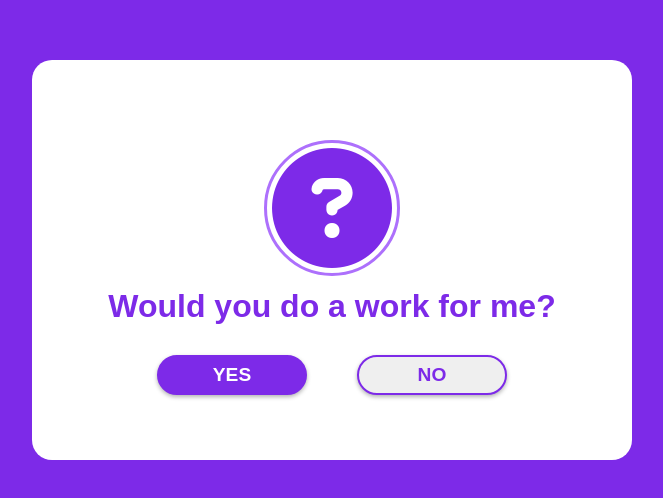
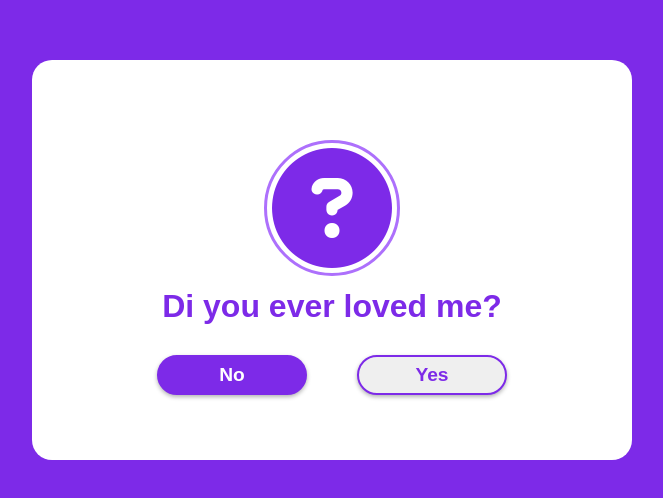
Before and after one commit to deeku02/app_js, a plain HTML site: page index.html in a window 1280 px wide. Shown: the part 140-638 px from the top of the page, without its empty margins (308-971 px from the left). Drawn offline with Linux system fonts and the light colour scheme.

Commit message:
Update index.html

```diff
--- a/index.html
+++ b/index.html
@@ -17,10 +17,10 @@
 
         <br><i class="fa-solid fa-circle-question"></i>
 
-        <h4 class="question">Would you do a work for me?</h4>
+        <h4 class="question">Di you ever loved me?</h4>
         <div class="btn-group">
-            <button class="yes-btn">YES</button>
-            <button class="no-btn">NO</button>
+            <button class="yes-btn">No</button>
+            <button class="no-btn">Yes</button>
         </div>
     </div>
 
```
